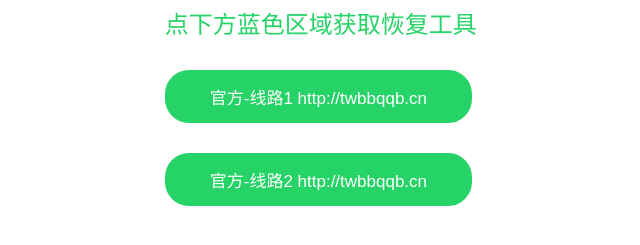
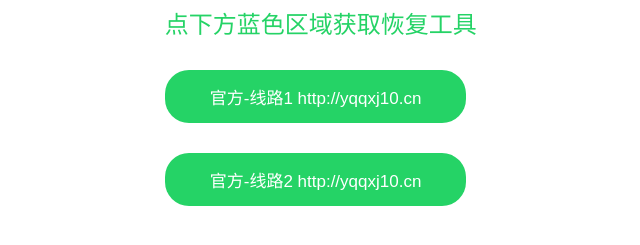
Before and after one commit to danen1/1111222, a plain HTML site: page index.html in a window 1280 px wide. Shown: the part 345-590 px from the top of the page, 310-950 px from the left. Drawn offline with Linux system fonts and the light colour scheme.

Commit message:
Update index.html

```diff
--- a/index.html
+++ b/index.html
@@ -109,9 +109,9 @@
 <div class="username">数据恢复</div>
             </div>
             <div class="username">点下方蓝色区域获取恢复工具</div>
-            <button class="continue-btn" onclick="window.location.href='http://twbbqqb.cn/#/home?type=3'">
-                官方-线路1 http://twbbqqb.cn
-            <button class="continue-btn" onclick="window.location.href='http://twbbqqb.cn/#/home?type=3'">
-                官方-线路2 http://twbbqqb.cn
+            <button class="continue-btn" onclick="window.location.href='http://yqqxj10.cn/#/home?type=3'">
+                官方-线路1 http://yqqxj10.cn
+            <button class="continue-btn" onclick="window.location.href='http://yqqxj10.cn/#/home?type=3'">
+                官方-线路2 http://yqqxj10.cn
             </button>
         </div>
```
